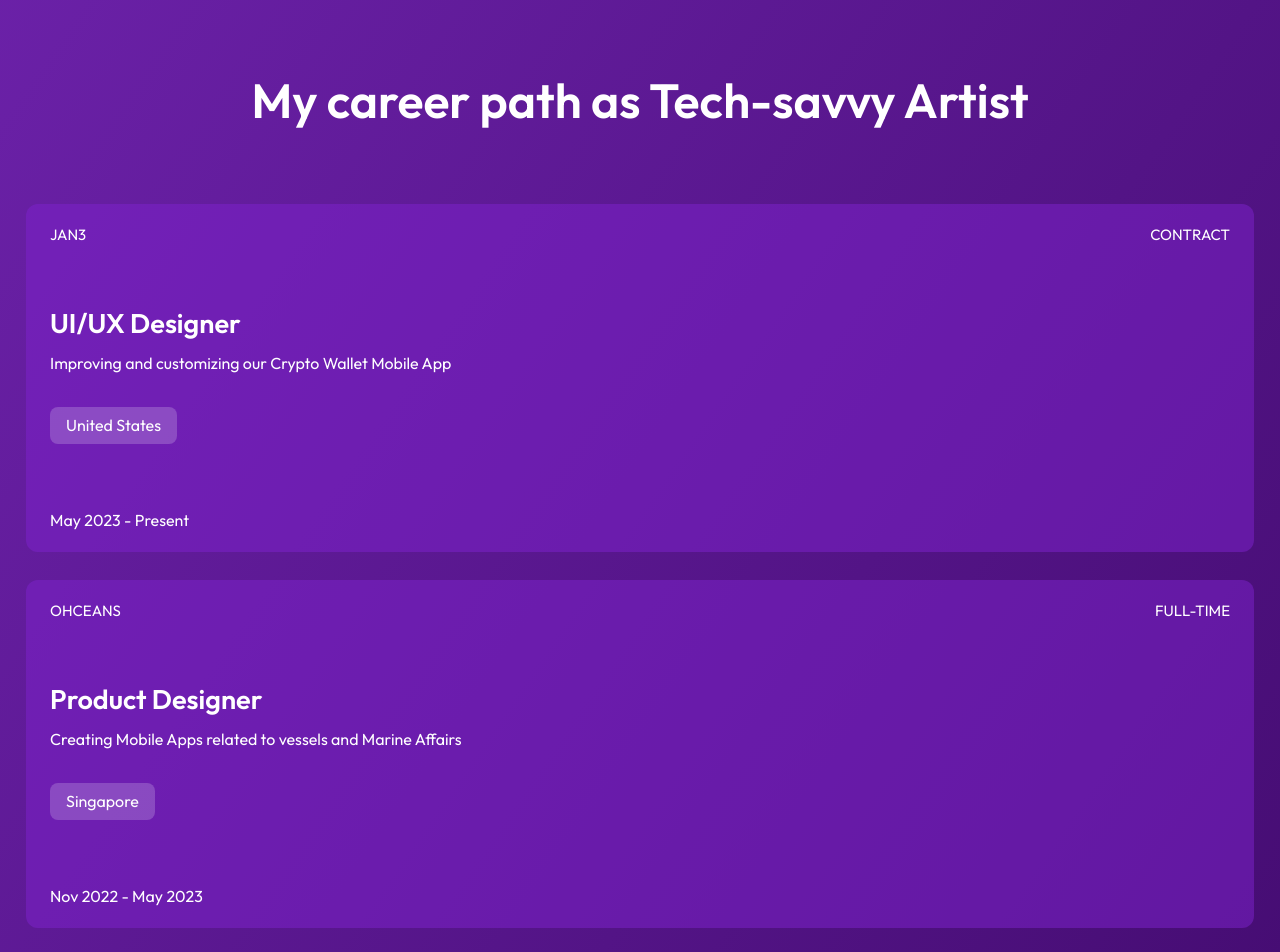
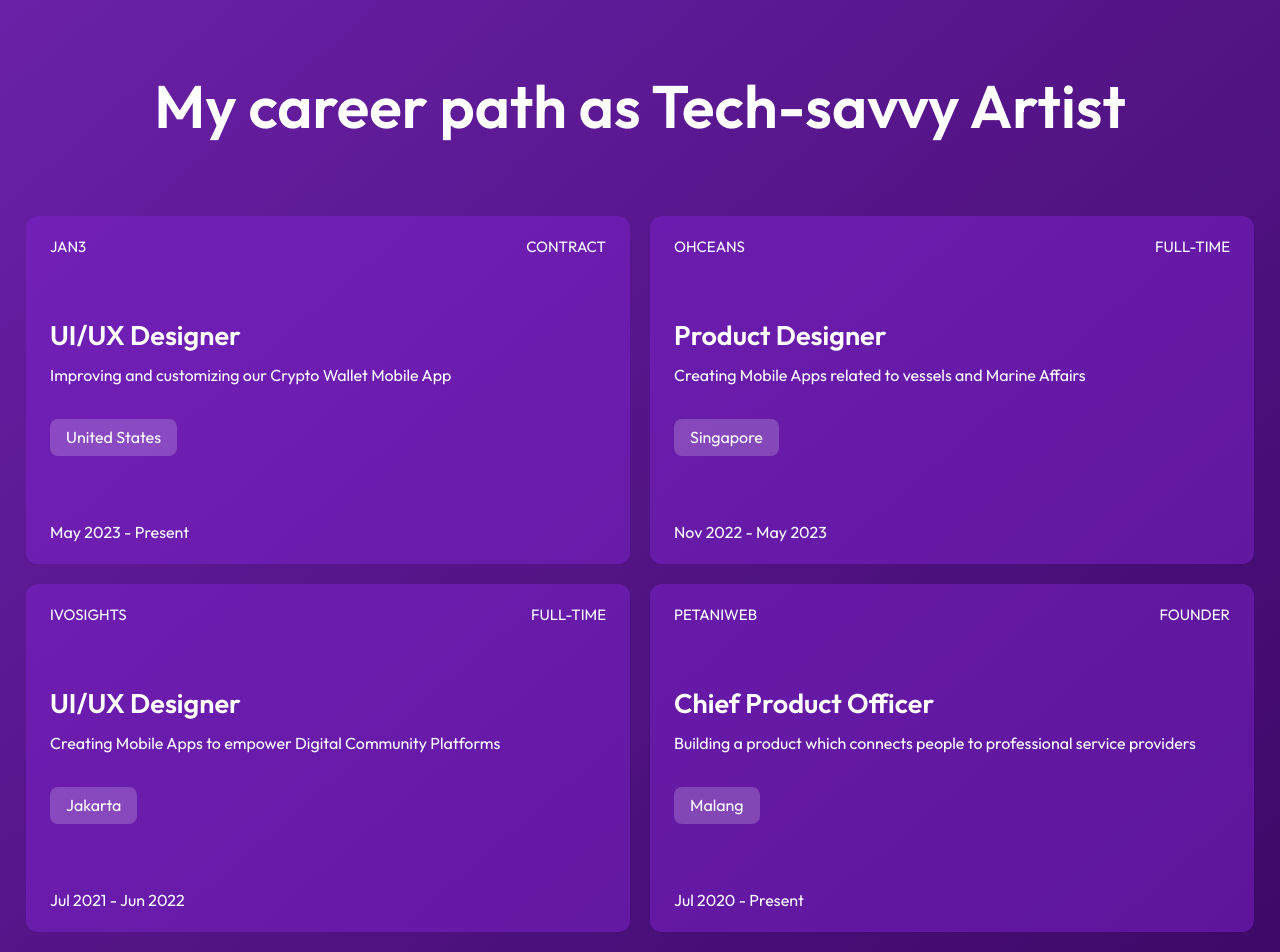
Before and after one commit to alif-firdaus/Passionate-React, a React (Create React App) app: page / in a window 1280 px wide. Shown: the part 3700-4652 px from the top of the page. Built offline with nearby package versions, Linux system fonts and the light colour scheme.

Commit message:
Experience Section md : added

```diff
--- a/src/Pages/Experience.jsx
+++ b/src/Pages/Experience.jsx
@@ -7,12 +7,12 @@ const Experience = () => {
 			className="relative w-full h-auto pb-36 pt-28 bg-gradient-to-br from-purple-800 to-purple-950 px-sectionpl"
 		>
 			{/* Experience Title */}
-			<h1 className="text-5xl font-semibold text-center text-white">
+			<h1 className="text-5xl font-semibold text-center text-white md:text-6xl">
 				My career path as Tech-savvy Artist
 			</h1>
 
 			{/* Experience Container 1 */}
-			<div className="flex flex-col items-center justify-between pt-20 gap-7 h-fit">
+			<div className="flex flex-col items-center justify-between pt-20 md:flex-row gap-7 md:gap-5 h-fit">
 				{/* Experience 1 */}
 				<div className="w-full px-6 py-5 text-white bg-purple-700 bg-opacity-50 rounded-xl">
 					<div className="flex items-center justify-between">
@@ -56,7 +56,7 @@ const Experience = () => {
 			</div>
 
 			{/* Experience Container 2 */}
-			<div className="flex flex-col items-center justify-between pt-7 gap-7 h-fit">
+			<div className="flex flex-col items-center justify-between md:flex-row pt-7 md:pt-5 gap-7 md:gap-5 h-fit">
 				{/* Experience 3 */}
 				<div className="w-full px-6 py-5 text-white bg-purple-700 bg-opacity-50 rounded-xl">
 					<div className="flex items-center justify-between">
```
